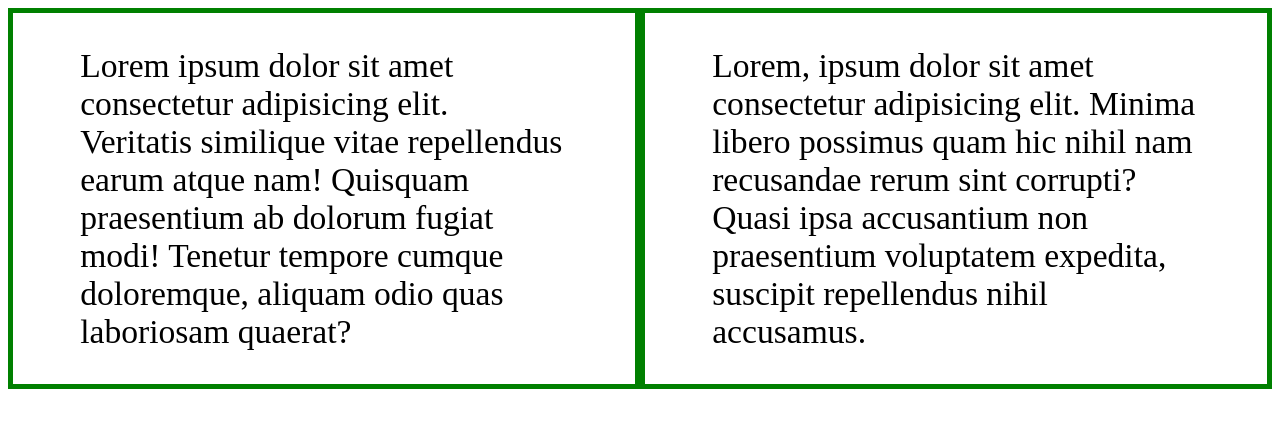
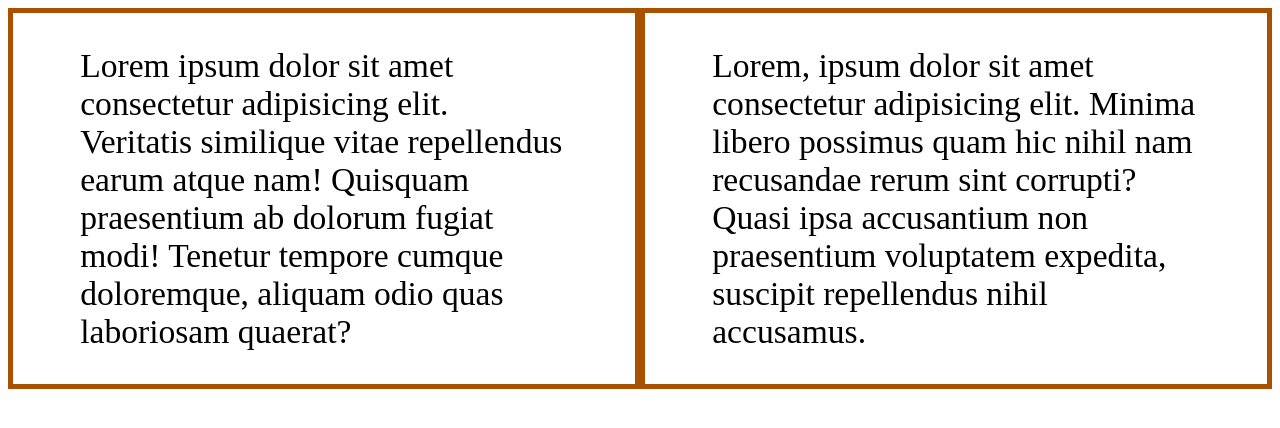
Before and after one commit to lamorin/lamorin.github.io, a website built with webpack: page src/index.html in a window 1280 px wide. Built offline with nearby package versions, Linux system fonts and the light colour scheme.

Commit message:
Change color border

```diff
--- a/src/style.css
+++ b/src/style.css
@@ -9,7 +9,7 @@ body {
 .box {
   padding: 0 2em;
   box-sizing: border-box;
-  border: 5px solid green;
+  border: 5px solid rgb(168, 81, 0);
 }
 
 @media only screen and (min-width: 600px) {
```
Also changed, not shown: dist/app.css, dist/index.html.
